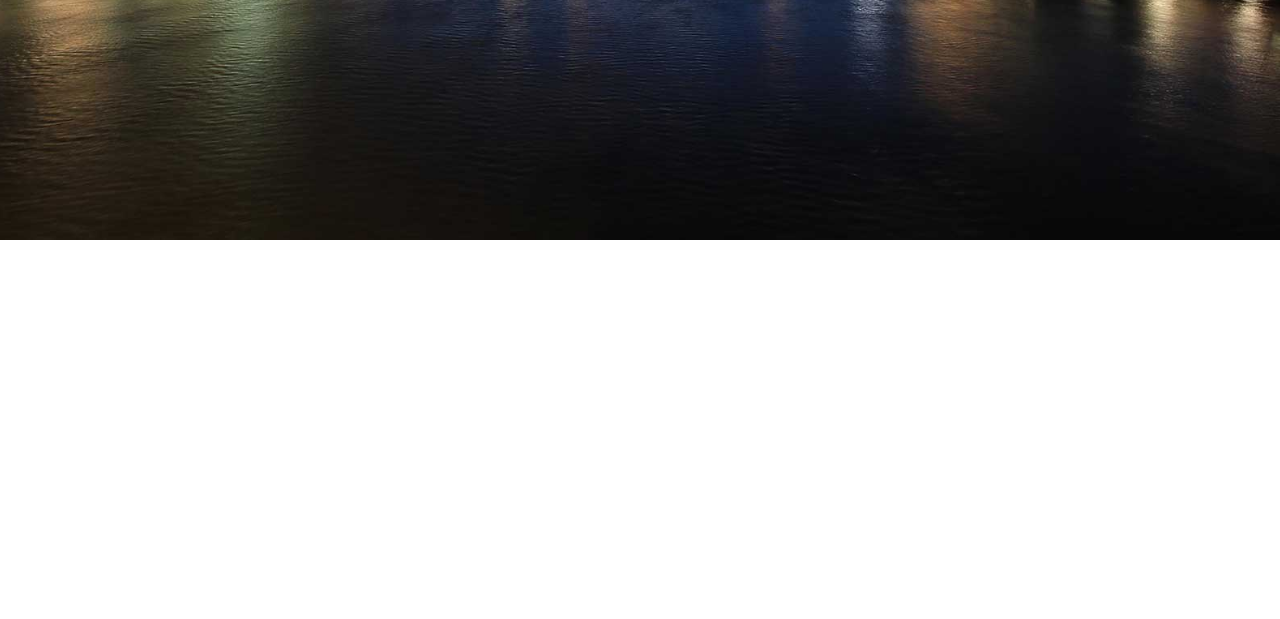
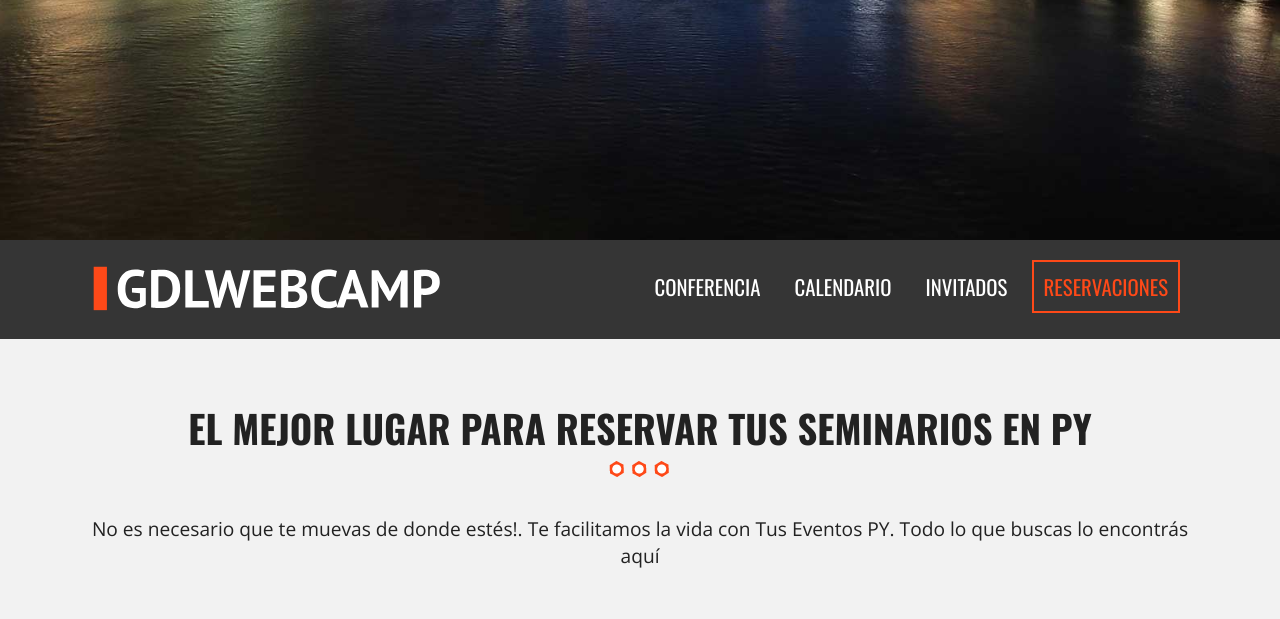
Before and after one commit to Javiafellay/tesis, a PHP site: page / in a window 1280 px wide. Shown: the part 560-1179 px from the top of the page. Before the commit the page ends 800 px from the top, so only its background shows below. Run offline with PHP 8.4, Linux system fonts and the light colour scheme.

Commit message:
Finalizando Primera Seccion

```diff
--- a/css/main.css
+++ b/css/main.css
@@ -108,8 +108,48 @@ body {
   background-color: #f2f2f2;
   font-family: 'Open Sans', sans-serif;
 }
+/*Globales*/
+.contenedor {
+  width: 98%;
+  margin: 0 auto;
+}
+@media only screen and (min-width:480px) {
+  .contenedor {
+    width: 95%;
+  }
+}
+@media only screen and (min-width:768px) {
+  .contenedor {
+    width: 90%;
+  }
+}
+@media only screen and (min-width:992px) {
+  .contenedor {
+    width: 90%;
+    max-width: 1100px;
+  }
+}
+.seccion {
+  padding: 30px 0;
+}
+.seccion p{
+  font-size: 1.2em;
+  text-align: center;
+}
+
 h2 {
   font-family: 'Oswald', sans-serif;
+  font-size: 2.4em;
+  text-transform: uppercase;
+  text-align: center;
+}
+h2::after {
+  content: '';
+  margin: 0 auto;
+  background-image: url(../img/separador.png);
+  height: 30px;
+  width: 100px;
+  display: block;
 }
 
 /**Header**/
@@ -184,10 +224,88 @@ h1.nombre-sitio {
     line-height: 1;
   }
 }
+/**BARRA**/
+div.barra {
+  background-color: #353535;
+  padding: 20px 0;
+}
+div.logo{
+  width: 80%;
+  float: left;
+}
+div.logo img {
+  width: 100%;
+}
+@media only screen and (min-width: 768px) {
+  div.logo{
+    width: 33%;
 
-
-
-
+  }
+}
+/**Navegacion Principal**/
+nav.navegacion-principal {
+  display: none;
+}
+nav.navegacion-principal a{
+  font-family: 'Oswald', sans-serif;
+  color: #ffffff;
+  font-size: 1.3em;
+  text-transform: uppercase;
+  text-decoration: none;
+  transition: all 0.6s ease;
+  width: 100%;
+  display: block;
+  text-align: center;
+  margin-bottom: 20px;
+}
+nav.navegacion-principal a:hover {
+  background-color: #fe4918;
+}
+nav.navegacion-principal a:last-child{
+  border: 2px solid #fe4918;
+  color: #fe4918;
+}
+nav.navegacion-principal a:last-child:hover {
+color: #ffffff;
+}
+@media only screen and (min-width:768px) {
+  nav.navegacion-principal {
+    width: 67%;
+    float: right;
+    text-align: right;
+    display: block;
+  }
+  nav.navegacion-principal a {
+    padding: 10px 10px;
+    display: inline-block;
+    width: auto;
+    display: inline-block;
+    text-align: center;
+    margin: 0 10px 0 0;
+  }
+}
+/**Menu-Mobil**/
+div.menu-movil {
+  width: 60px;
+  display: block;
+  float: right;
+  text-align: right;
+  margin-top: 12px;
+}
+div.menu-movil:hover {
+  cursor: pointer;
+}
+@media only screen and (min-width:768px) {
+  div.menu-movil {
+    display: none;
+  }
+}
+div.menu-movil span {
+  height: 8px;
+  margin-bottom: 6px;
+  background-color: #fefefefe;
+  display: block;
+}
 
 
 
--- a/index.html
+++ b/index.html
@@ -52,6 +52,30 @@
     </div><!--hero-->
   </header>
 
+  <div class="barra">
+    <div class="contenedor clearfix">
+      <div class="logo">
+        <img src="img/logo.svg" alt="LOGO">
+      </div>
+      <div class="menu-movil">
+        <span></span>
+        <span></span>
+        <span></span>
+      </div>
+
+      <nav class="navegacion-principal clearfix">
+        <a href="#">Conferencia</a>
+        <a href="#">Calendario</a>
+        <a href="#">Invitados</a>
+        <a href="#">Reservaciones</a>
+      </nav>
+    </div><!--Contenedor-->
+  </div><!--Barra-->
+
+  <section class="seccion contenedor">
+    <h2>El mejor Lugar para Reservar tus seminarios en PY</h2>
+    <p>No es necesario que te muevas de donde estés!. Te facilitamos la vida con Tus Eventos PY. Todo lo que buscas lo encontrás aquí</p>
+  </section>
 
 
   <script src="js/vendor/modernizr-3.8.0.min.js"></script>
```
